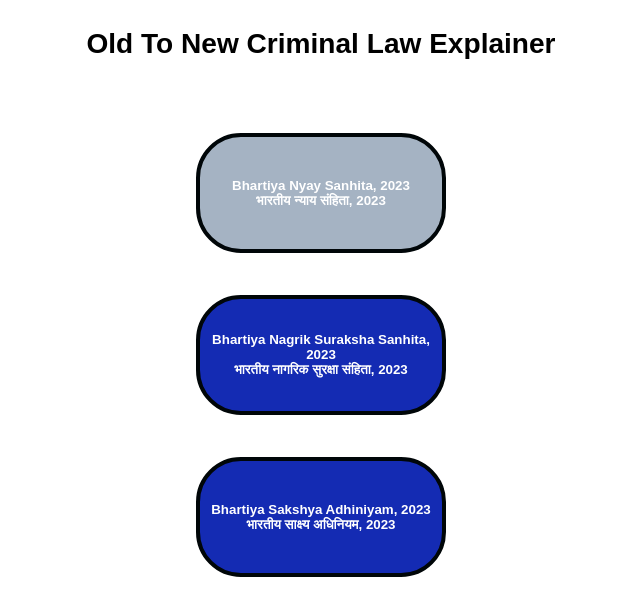
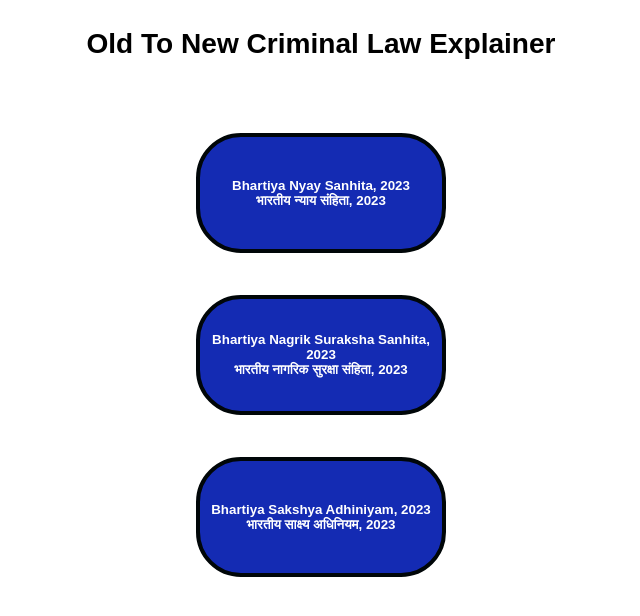
Before and after one commit to lawguru/oldnewlaw, a plain HTML site: page index.html in a window 1280 px wide. In both pictures the pointer is over the button 640 px from the left and 193 px from the top of the page. Shown: the whole page, without its empty margins (319-959 px from the left). Drawn offline with Linux system fonts and the light colour scheme.

Commit message:
Update index.html

```diff
--- a/index.html
+++ b/index.html
@@ -110,7 +110,7 @@ Retouch by Aminul Mazumder - Department of Law, Assam University
 
          }
          .btn:hover{
-            background-color:#a5b3c3;
+            background-color:#142bb3;
          }
 
          .blk{
```
